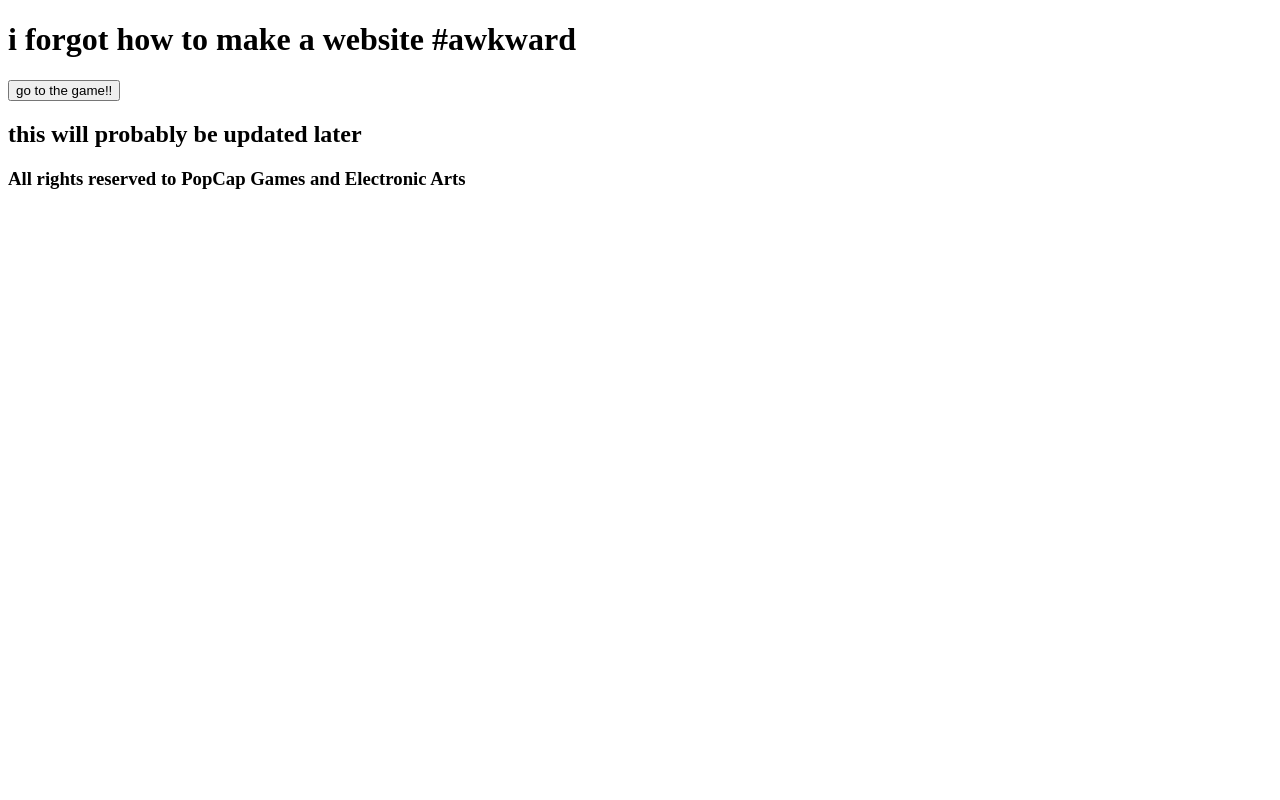
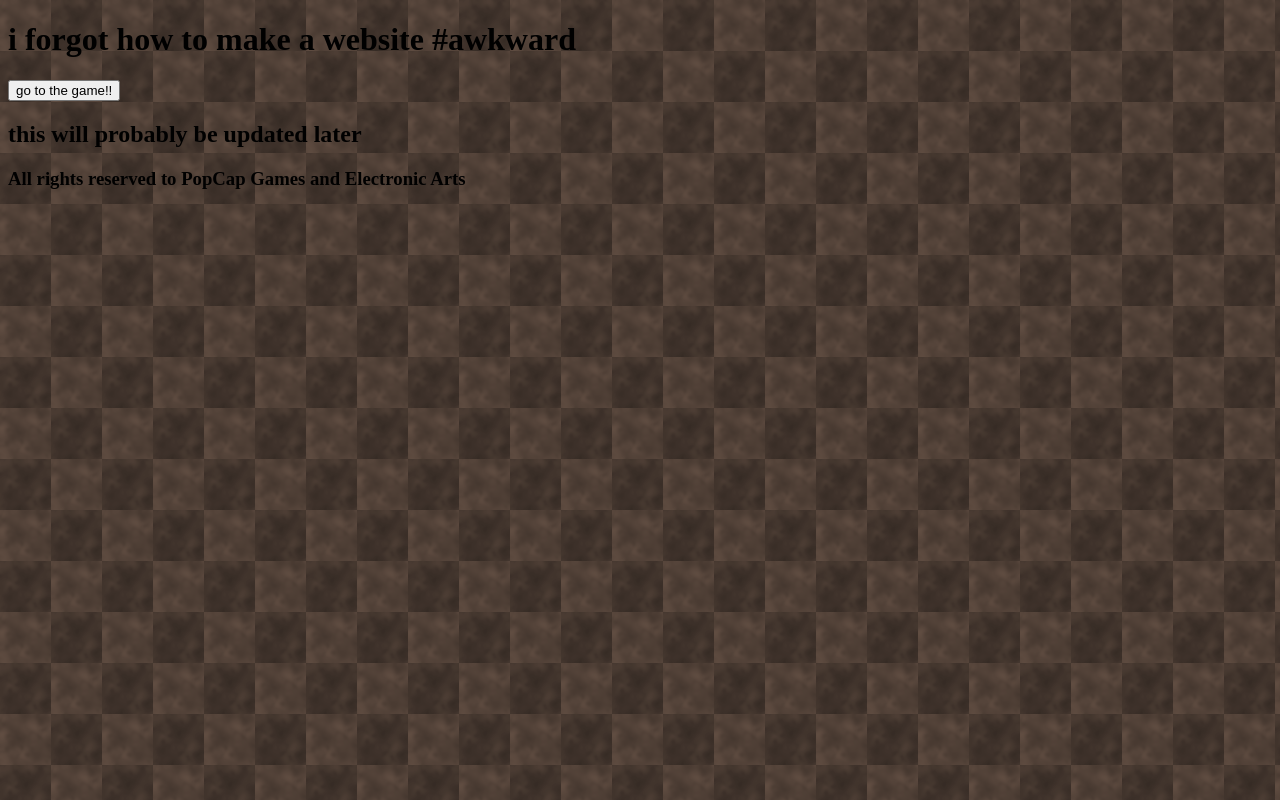
Before and after one commit to TheAwesomeBlue/BejewelediPhone, a plain HTML site: page index.html in a window 1280 px wide. Drawn offline with Linux system fonts and the light colour scheme.

Commit message:
Update index.html

```diff
--- a/index.html
+++ b/index.html
@@ -5,6 +5,7 @@
 	<meta name="viewport" content="width=device-width, initial-scale=1">
 	<title>Bejeweled iPhone</title>
 	<link rel="icon" type="image/x-icon" href="favicon.ico">
+	    <link href="/css.css" rel="stylesheet" type="text/css" media="all">
 </head>
 <body>
 <h1>i forgot how to make a website #awkward</h1>
```
